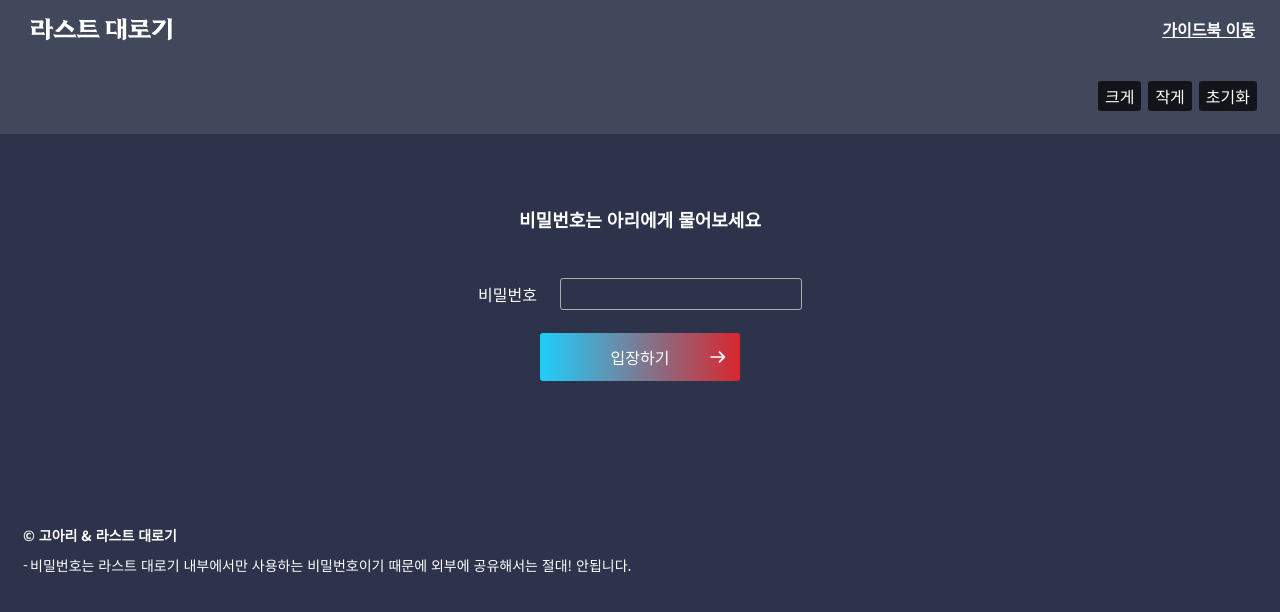
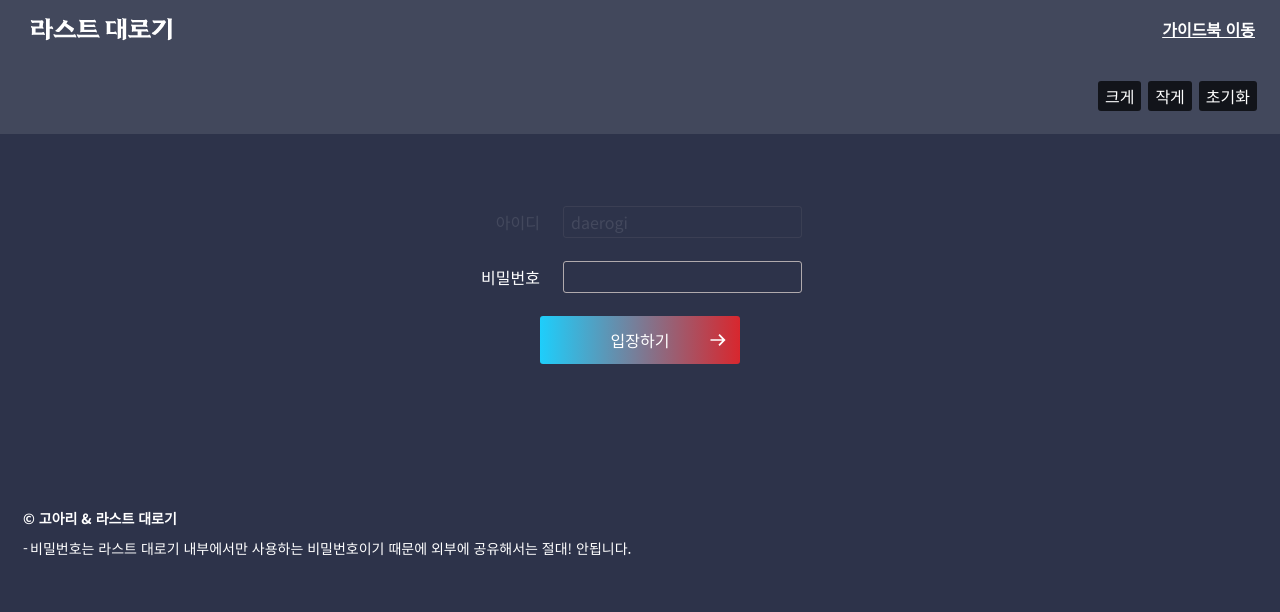
Before and after one commit to naninyang/lawar, a Next.js app: page /login in a window 1280 px wide. Shown: the top 612 px of the page. Built offline with nearby package versions, Linux system fonts and the light colour scheme; no server answers.

Commit message:
라스트 대로기 로그인시 유저 이름도 서버에 전송되게 처리

```diff
--- a/pages/api/auth.ts
+++ b/pages/api/auth.ts
@@ -13,7 +13,7 @@ export default async function handler(req: NextApiRequest, res: NextApiResponse<
     return res.status(405).json({ message: 'Only POST method is allowed' });
   }
 
-  const { password } = req.body;
+  const { password, username } = req.body;
 
   if (!password) {
     return res.status(400).json({ message: '비번도 입력하지 않고 입장하시려구요? 앙대여~' });
--- a/pages/login.tsx
+++ b/pages/login.tsx
@@ -4,6 +4,7 @@ import styles from '@/styles/Daerogi.module.sass';
 
 export default function Login() {
   const [password, setPassword] = useState('');
+  const [username, setUsername] = useState('daerogi');
   const router = useRouter();
   const [error, setError] = useState<string | null>(null);
 
@@ -26,7 +27,7 @@ export default function Login() {
       headers: {
         'Content-Type': 'application/json',
       },
-      body: JSON.stringify({ password }),
+      body: JSON.stringify({ username, password }),
     });
 
     if (response.ok) {
@@ -45,14 +46,25 @@ export default function Login() {
       <form onSubmit={handleSubmit}>
         <fieldset>
           <legend>로그인 폼</legend>
-          <input type="hidden" name="username" value="daerogi" />
-          <p>
-            <label htmlFor="pwd">비밀번호는 아리에게 물어보세요</label>
-          </p>
+          <div className={styles.group}>
+            <label htmlFor="username">아이디</label>
+            <div className={styles.usr}>
+              <input type="text" id="username" value={username} readOnly autoComplete="username" />
+              <label htmlFor="pwd">
+                <span>.</span>
+              </label>
+            </div>
+          </div>
           <div className={styles.group}>
             <label htmlFor="pwd">비밀번호</label>
             <div className={styles.pwd}>
-              <input type="password" value={password} onChange={(e) => setPassword(e.target.value)} />
+              <input
+                type="password"
+                value={password}
+                id="pwd"
+                onChange={(e) => setPassword(e.target.value)}
+                autoComplete="current-password"
+              />
             </div>
           </div>
           <div className={styles.button}>
--- a/styles/Daerogi.module.sass
+++ b/styles/Daerogi.module.sass
@@ -91,12 +91,30 @@ footer.footer
       align-items: center
       gap: rem(23)
 
+      &:first-of-type
+        opacity: .1
+
       label
         display: inline-flex
+        justify-content: flex-end
+        width: rem(62)
         line-height: 1
 
-      .pwd
+      .usr
+        position: relative
+
+      .usr, .pwd
         +col
+
+        label
+          position: absolute
+          top: 0
+          left: 0
+          width: 100%
+          height: 100%
+
+          span
+            +screen-reader-only
 
       input
         background-color: transparent
```
